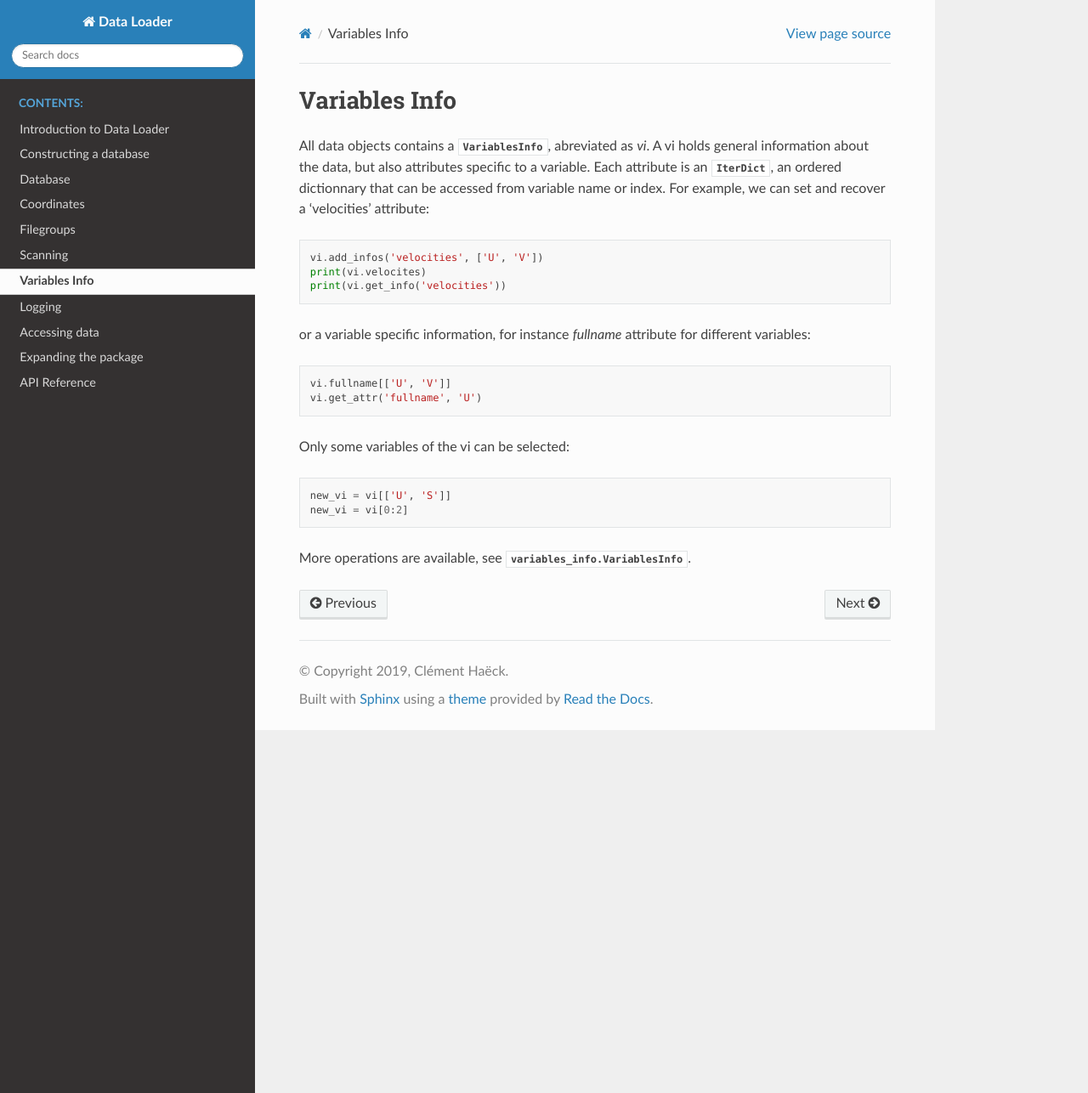
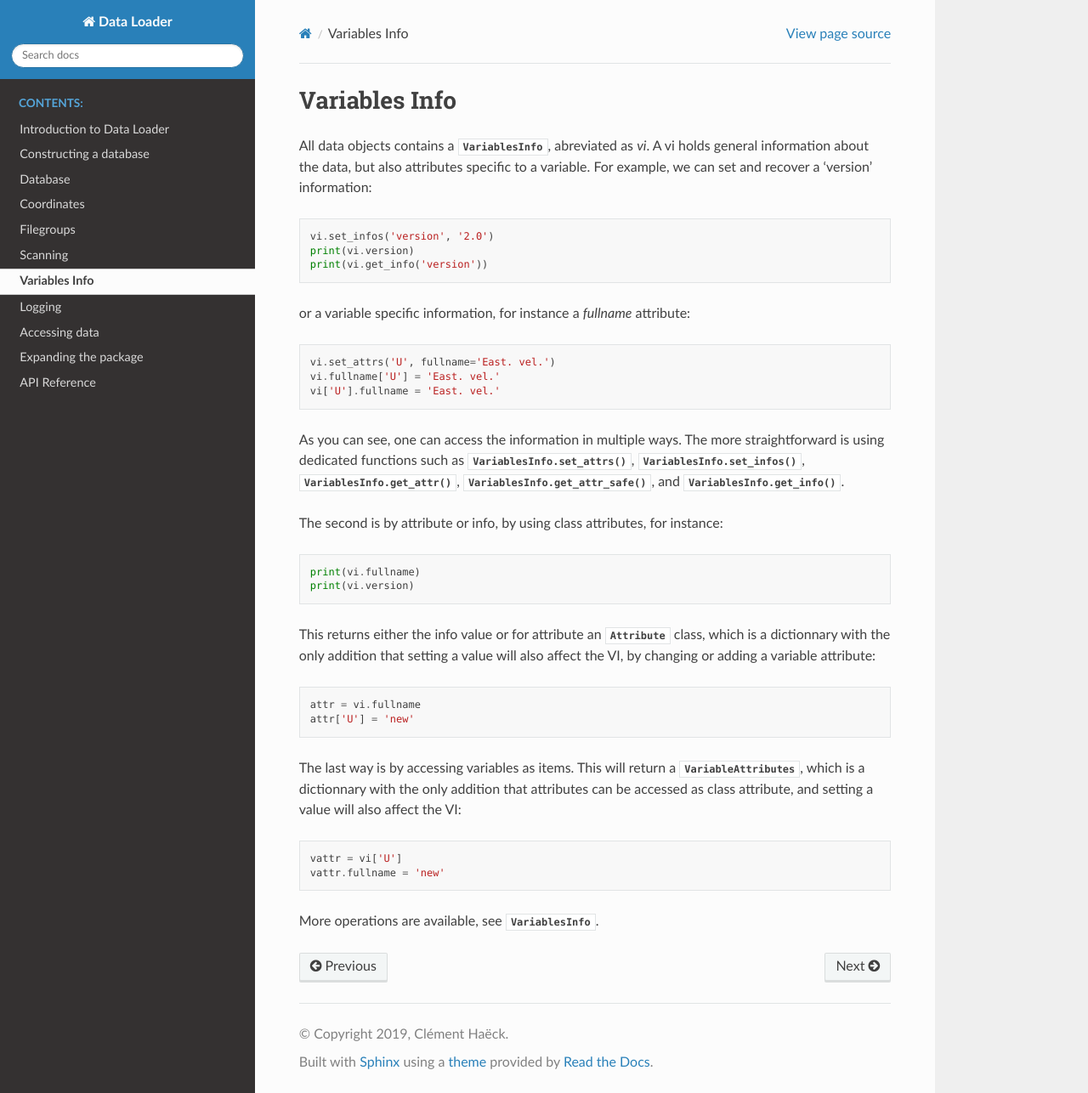
Before and after one commit to Descanonge/tomate, a Sphinx documentation site: the page built from doc/source/variables_info.rst, in a window 1280 px wide and 1286 px high. Shown: the whole window at 85% size. Built offline with Sphinx 7.4.7 and the Read the Docs theme 2.0.0, drawn with Linux system fonts in a browser that asks for light colours.

Commit message:
Up doc for VI

```diff
--- a/doc/source/variables_info.rst
+++ b/doc/source/variables_info.rst
@@ -1,5 +1,5 @@
 
-.. currentmodule :: data_loader
+.. currentmodule :: data_loader.variables_info
 
 :ref:
 
@@ -7,29 +7,46 @@ Variables Info
 ==============
 
 All data objects contains a
-:class:`VariablesInfo<variables_info.VariablesInfo>`, abreviated
-as `vi`.
+:class:`VariablesInfo`, abreviated as `vi`.
 A vi holds general information about the data, but also attributes specific to a
-variable. Each attribute is an
-:class:`IterDict<iter_dict.IterDict>`, an ordered dictionnary that
-can be accessed from variable name or index.
-For example, we can set and recover a 'velocities' attribute::
+variable.
+For example, we can set and recover a 'version' information::
 
-  vi.add_infos('velocities', ['U', 'V'])
-  print(vi.velocites)
-  print(vi.get_info('velocities'))
+  vi.set_infos('version', '2.0')
+  print(vi.version)
+  print(vi.get_info('version'))
 
-or a variable specific information, for instance `fullname` attribute for
-different variables::
+or a variable specific information, for instance a `fullname` attribute::
 
-  vi.fullname[['U', 'V']]
-  vi.get_attr('fullname', 'U')
+  vi.set_attrs('U', fullname='East. vel.')
+  vi.fullname['U'] = 'East. vel.'
+  vi['U'].fullname = 'East. vel.'
+
+As you can see, one can access the information in multiple ways.
+The more straightforward is using dedicated functions such as
+:func:`VariablesInfo.set_attrs`, :func:`VariablesInfo.set_infos`,
+:func:`VariablesInfo.get_attr`, :func:`VariablesInfo.get_attr_safe`,
+and :func:`VariablesInfo.get_info`.
+
+The second is by attribute or info, by using class attributes, for instance::
+
+  print(vi.fullname)
+  print(vi.version)
+
+This returns either the info value or for attribute an :class:`Attribute` class,
+which is a dictionnary with the only addition that setting a value will also
+affect the VI, by changing or adding a variable attribute::
+
+  attr = vi.fullname
+  attr['U'] = 'new'
+
+The last way is by accessing variables as items. This will return a
+:class:`VariableAttributes`, which is a dictionnary with the only addition that
+attributes can be accessed as class attribute, and setting a value will also
+affect the VI::
+
+  vattr = vi['U']
+  vattr.fullname = 'new'
 
 
-Only some variables of the vi can be selected::
-
-  new_vi = vi[['U', 'S']]
-  new_vi = vi[0:2]
-
-
-More operations are available, see :class:`variables_info.VariablesInfo`.
+More operations are available, see :class:`VariablesInfo`.
```
